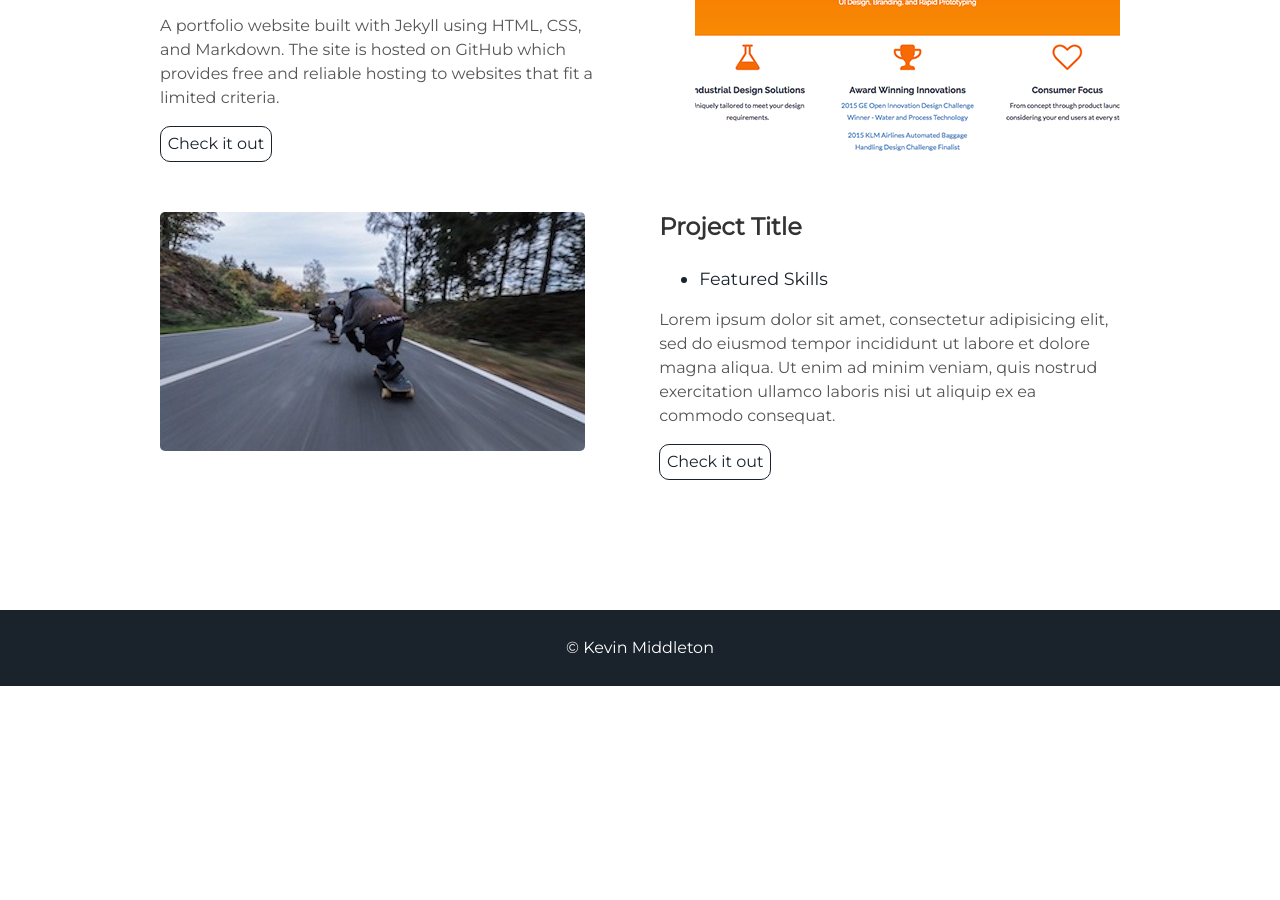
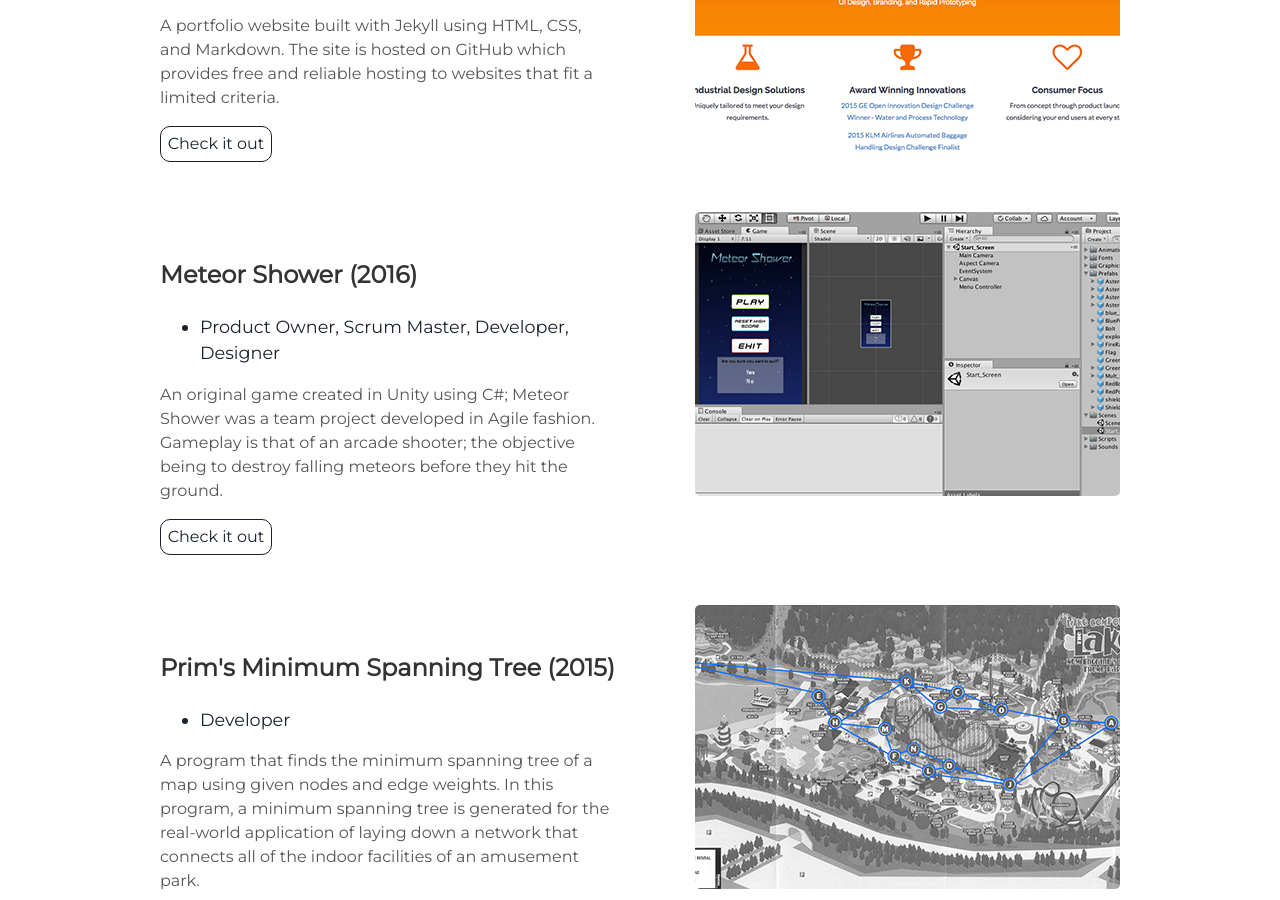
Before and after one commit to Kevin-Middleton/kevin-middleton.github.io, a Jekyll site: the page built from index.html, in a window 1280 px wide and 900 px high, scrolled down 1925 px. Built offline with Jekyll 4.4.1, drawn with Linux system fonts in a browser that asks for light colours; before the commit the page ends 2611 px from its top, so only the background shows below that; some of the changed text lies outside the part shown.

Commit message:
Update projects.html
Additional Projects

```diff
--- a/_includes/projects.html
+++ b/_includes/projects.html
@@ -17,7 +17,101 @@
     <a class="project-link" href="https://blazingpencils.com">Check it out</a>
   </div>
 </div>
+
 <div class="user-projects">
+  <div class="images-right">
+    <img alt="Meteor Shower" src="{{ "/assets/img/MSpreview.png" | prepend: site.baseurl }}" />
+  </div>
+  <div class="contents">
+    <h3> Meteor Shower (2016) </h3>
+    <ul>
+      <li> Product Owner, Scrum Master, Developer, Designer</li>
+    </ul>
+    <p>An original game created in Unity using C#; Meteor Shower was a
+       team project developed in Agile fashion. Gameplay is that of an
+       arcade shooter; the objective being to destroy falling meteors
+       before they hit the ground.
+    </p>
+    <a class="project-link" href="https://link2999.github.io/MeteorShower/">Check it out</a>
+  </div>
+</div>
+
+<div class="user-projects">
+  <div class="images-right">
+    <img alt="Prim's Minimum Spanning Tree" src="{{ "/assets/img/MSTpreview.png" | prepend: site.baseurl }}" />
+  </div>
+  <div class="contents">
+    <h3> Prim's Minimum Spanning Tree (2015) </h3>
+    <ul>
+      <li> Developer</li>
+    </ul>
+    <p>A program that finds the minimum spanning tree of a map using
+       given nodes and edge weights. In this program, a minimum
+       spanning tree is generated for the real-world application of laying
+       down a network that connects all of the indoor facilities of an
+       amusement park.
+    </p>
+    <a class="project-link" href="#">Check it out</a>
+  </div>
+</div>
+
+<div class="user-projects">
+  <div class="images-right">
+    <img alt="GoGo Limo" src="{{ "/assets/img/GGLpreview.png" | prepend: site.baseurl }}" />
+  </div>
+  <div class="contents">
+    <h3> GoGo Limo (2015) </h3>
+    <ul>
+      <li> Developer, Designer</li>
+    </ul>
+    <p>A team web project created in NetBeans using HTML, CSS,
+       Javascript, and Java. The fictional company’s website allows
+       customers to create accounts and place limo reservations for
+       pick-up and drop-off services at various airports. The project uses
+       a GlassFish server enviornment and JavaDB (Derby) Database to
+       store and manage customer information and reservations. This
+       project was deployed to a Digital Ocean cloud server for proof of
+       concept.
+    </p>
+    <a class="project-link" href="#">Check it out</a>
+  </div>
+</div>
+
+<div class="user-projects">
+  <div class="images-right">
+    <img alt="4-Bit CPU" src="{{ "/assets/img/VLpreview.png" | prepend: site.baseurl }}" />
+  </div>
+  <div class="contents">
+    <h3> 4-Bit CPU (2015) </h3>
+    <ul>
+      <li> Developer</li>
+    </ul>
+    <p>A Veriolog gate-level implementation of a 4-bit CPU.
+    </p>
+    <a class="project-link" href="#">Check it out</a>
+  </div>
+</div>
+
+<div class="user-projects">
+  <div class="images-right">
+    <img alt="BlueChip Wallet" src="{{ "/assets/img/BCWpreview.png" | prepend: site.baseurl }}" />
+  </div>
+  <div class="contents">
+    <h3> BlueChip Wallet (2014) </h3>
+    <ul>
+      <li> Developer, Designer</li>
+    </ul>
+    <p>A prototype mobile application designed in FluidUI, the BlueChip
+       Wallet app allows students to manage their school debit card
+       balance, keep track of purchases, and make purchases via NFC
+       technology through their smartphones.
+    </p>
+    <a class="project-link" href="https://www.fluidui.com/editor/live/preview/cF9kdWtWTmlIUzVaUWcydXpDM3JhYk42RlRYcjQ2SG9SUw==">Check it out</a>
+  </div>
+</div>
+
+
+<!––<div class="user-projects">
   <div class="images-left">
     <img alt="mountains" src="{{ "/assets/img/skate.jpg" | prepend: site.baseurl }}" />
   </div>
@@ -29,4 +123,4 @@
     <p>Lorem ipsum dolor sit amet, consectetur adipisicing elit, sed do eiusmod tempor incididunt ut labore et dolore magna aliqua. Ut enim ad minim veniam, quis nostrud exercitation ullamco laboris nisi ut aliquip ex ea commodo consequat.</p>
     <a class="project-link" href="#">Check it out</a>
   </div>
-</div>
+</div>––>
```
